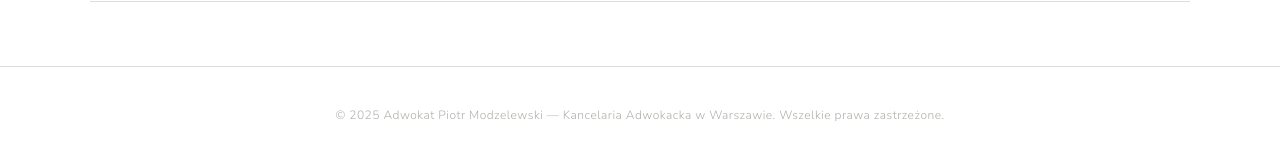
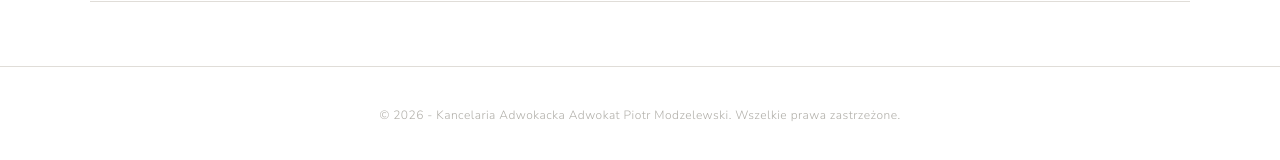
Before and after one commit to pmmodzelewski/adwokatmodzelewski.pl, a Jekyll site: the page built from blog/index.html, in a window 1280 px wide and 1043 px high. Shown: the part 879-1039 px from the top of the window. Built offline with Jekyll 4.4.1, drawn with Linux system fonts in a browser that asks for light colours; Markdown is read by kramdown in place of the engine named in the settings.

Commit message:
Update footer.html

```diff
--- a/_includes/footer.html
+++ b/_includes/footer.html
@@ -3,6 +3,6 @@
   {% if lang == 'en' %}
     &copy; 2025 Piotr Modzelewski, Attorney-at-Law — Law Firm in Warsaw. All rights reserved.
   {% else %}
-    &copy; 2025 Adwokat Piotr Modzelewski — Kancelaria Adwokacka w Warszawie. Wszelkie prawa zastrzeżone.
+    &copy; 2026 - Kancelaria Adwokacka Adwokat Piotr Modzelewski. Wszelkie prawa zastrzeżone.
   {% endif %}
 </footer>
```
